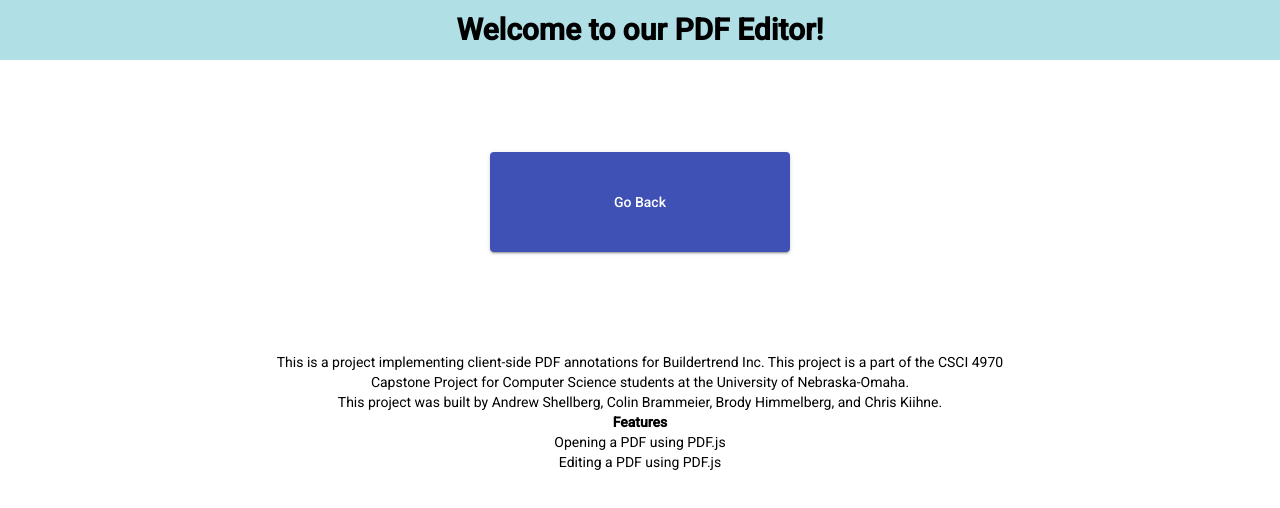
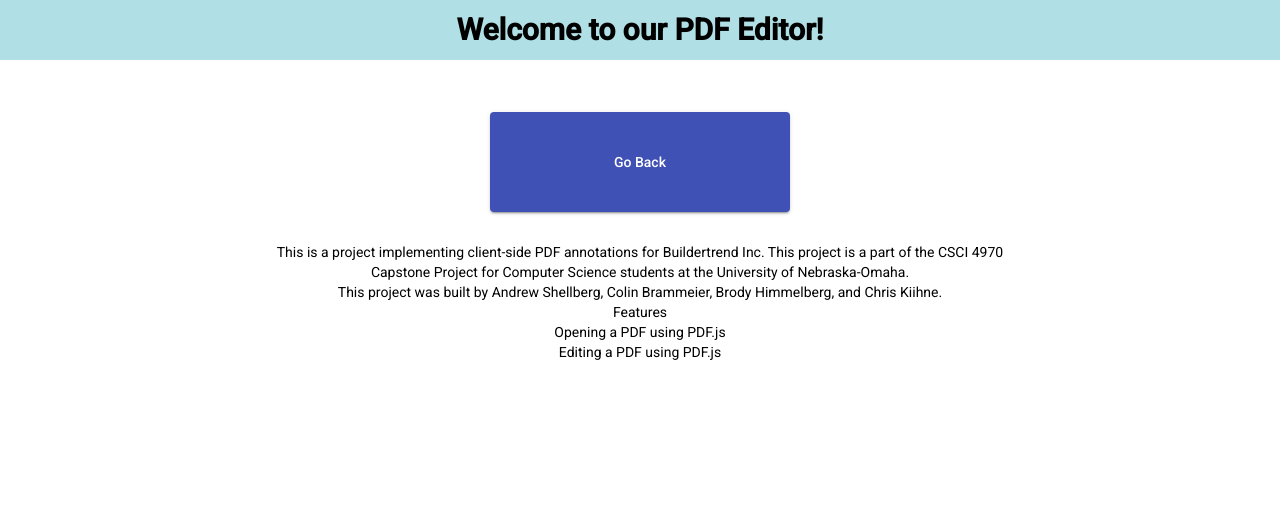
Before and after one commit to Shellb1/CSCI-4970-FA2022-Capstone-Team-7, an Angular app in the folder pdfAnnotations-app/: page /about in a window 1280 px wide. Shown: the top 508 px of the page. Built offline with nearby package versions, Linux system fonts and the light colour scheme.

Commit message:
Kiihne_fixedFormatting fixed formatting to be consistent among different browsers

```diff
--- a/pdfAnnotations-app/src/app/about/about.component.html
+++ b/pdfAnnotations-app/src/app/about/about.component.html
@@ -1,14 +1,19 @@
-<div>
-  <body align="center" style="padding-top: 80px;padding-bottom: 100px;">
-    <button mat-raised-button color="primary" style="height:100px; width:300px;"(click)="goToPage('')">Go Back</button>
-  </body>
-</div>
-<p class="center">This is a project implementing client-side PDF annotations for
-  Buildertrend Inc. This project is a part of the CSCI 4970 <br/>Capstone
-  Project for Computer Science students at the University of Nebraska-Omaha.<br/>
-  This project was built by Andrew Shellberg, Colin Brammeier, Brody Himmelberg, and
-  Chris Kiihne. <br/>
-  <span class = "bold">Features</span><br/>
-  Opening a PDF using PDF.js<br/>
-  Editing a PDF using PDF.js<br/>
-</p>
+<body>
+  <div>
+    <body>
+      <button mat-raised-button color="primary" (click)="goToPage('')">
+        Go Back
+      </button>
+    </body>
+  </div>
+  <p>
+    This is a project implementing client-side PDF annotations for Buildertrend
+    Inc. This project is a part of the CSCI 4970 <br />Capstone Project for
+    Computer Science students at the University of Nebraska-Omaha.<br />
+    This project was built by Andrew Shellberg, Colin Brammeier, Brody
+    Himmelberg, and Chris Kiihne. <br />
+    <span id="bold">Features</span><br />
+    Opening a PDF using PDF.js<br />
+    Editing a PDF using PDF.js<br />
+  </p>
+</body>
--- a/pdfAnnotations-app/src/app/about/about.component.scss
+++ b/pdfAnnotations-app/src/app/about/about.component.scss
@@ -1,6 +1,16 @@
-.center {
-    text-align: center
-}
 .bold {
     font-weight: bold;
 }
+body {
+    padding-top: 20px;
+    padding-bottom: 30px;
+}
+button {
+    justify-content: center;
+    text-align: center;
+    height: 100px;
+    width: 300px;
+}
+body {
+    text-align: center;
+}
--- a/pdfAnnotations-app/src/app/home/home.component.scss
+++ b/pdfAnnotations-app/src/app/home/home.component.scss
@@ -1,4 +1,4 @@
 body {
     text-align: center;
-    padding-top: 80px;
+    margin: 40px;
 }
```
Also changed, not shown: 1 other file (tests, documents, lock files or other folders).
